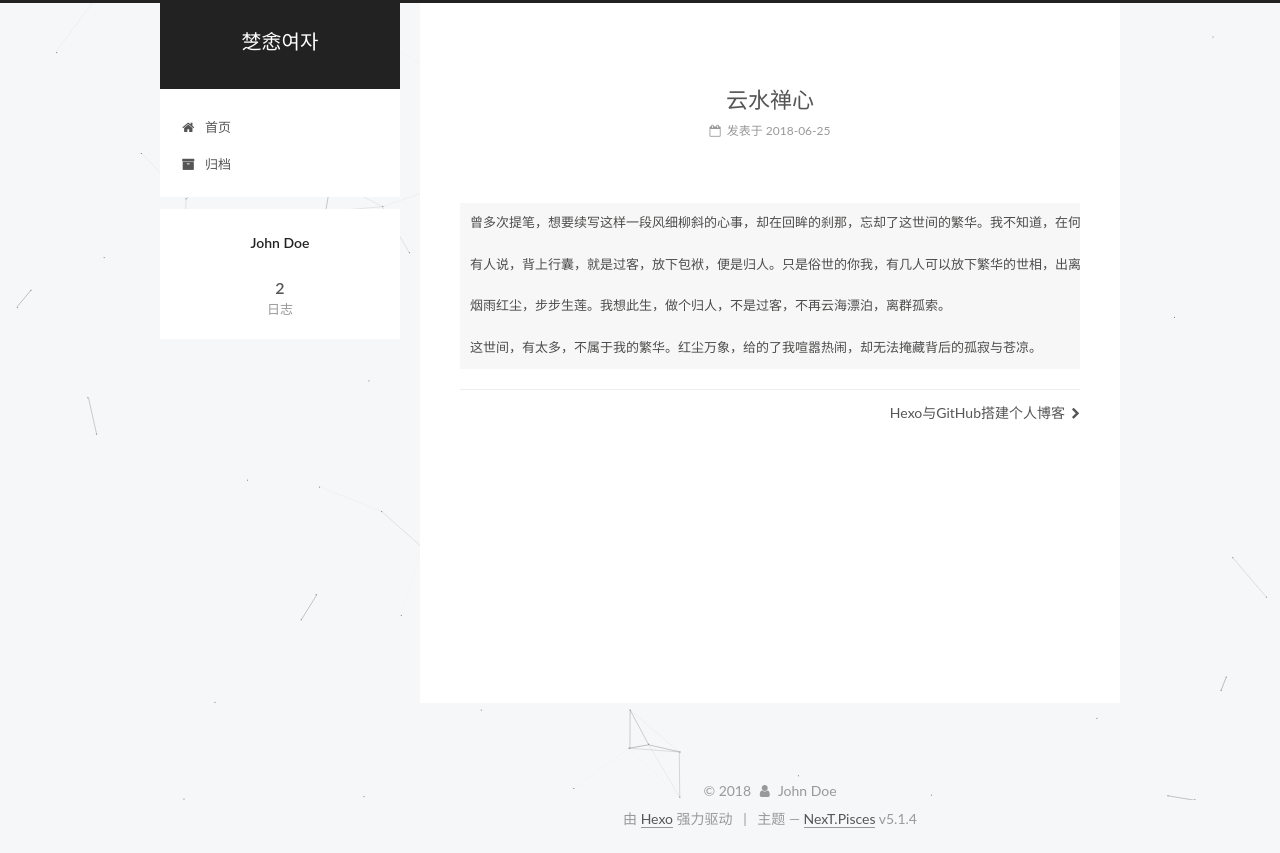
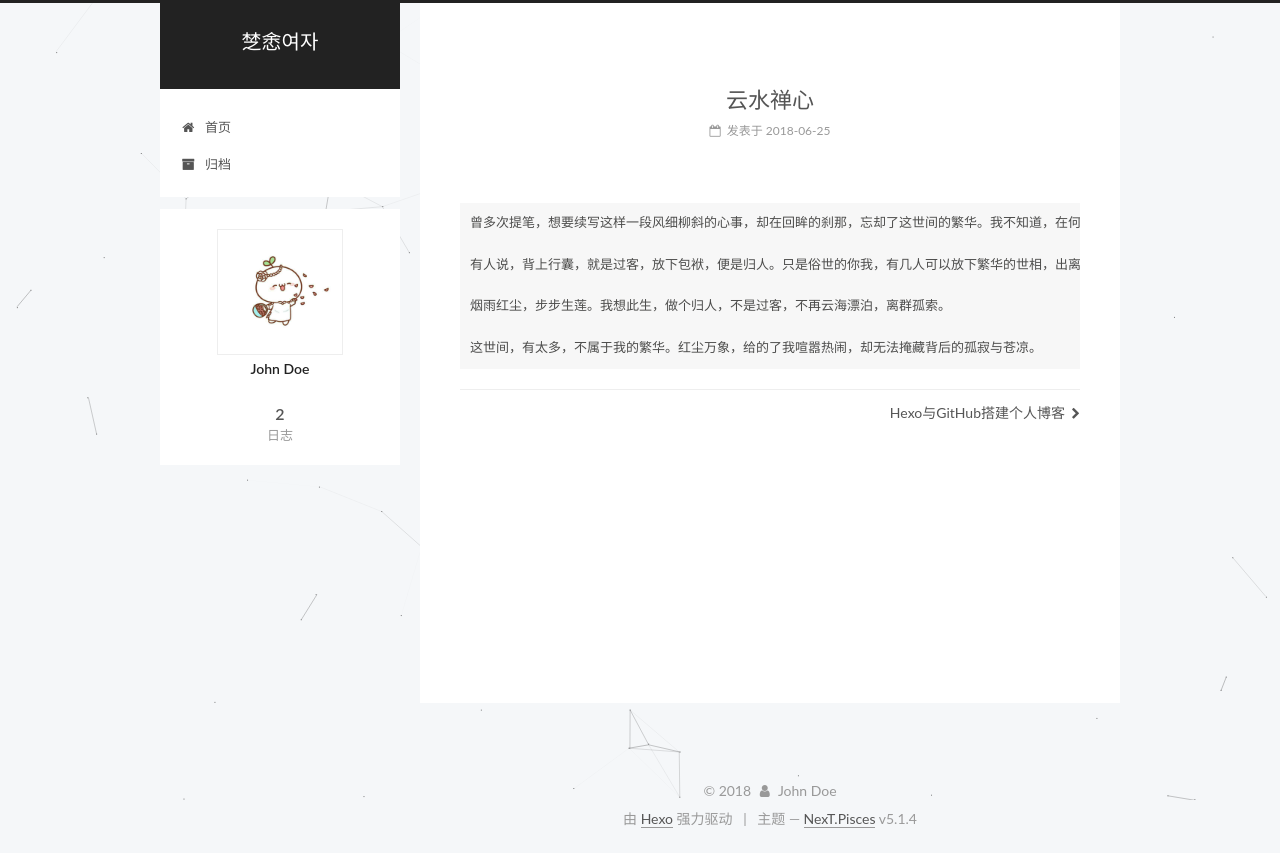
Before and after one commit to cymj0612/cymj0612.github.io, a plain HTML site: page 2018/06/25/云水禅心/index.html in a window 1280 px wide. Drawn offline with Linux system fonts and the light colour scheme; a script that the page names is missing.

Commit message:
Site updated: 2018-07-09 10:05:09

```diff
--- a/2018/06/25/云水禅心/index.html
+++ b/2018/06/25/云水禅心/index.html
@@ -237,7 +237,7 @@
     <span hidden itemprop="author" itemscope itemtype="http://schema.org/Person">
       <meta itemprop="name" content="John Doe">
       <meta itemprop="description" content="">
-      <meta itemprop="image" content="/images/avatar.gif">
+      <meta itemprop="image" content="/images/avatar_m.jpg">
     </span>
 
     <span hidden itemprop="publisher" itemscope itemtype="http://schema.org/Organization">
@@ -399,6 +399,10 @@
       <section class="site-overview-wrap sidebar-panel sidebar-panel-active">
         <div class="site-overview">
           <div class="site-author motion-element" itemprop="author" itemscope itemtype="http://schema.org/Person">
+
+              <img class="site-author-image" itemprop="image"
+                src="/images/avatar_m.jpg"
+                alt="John Doe" />
 
               <p class="site-author-name" itemprop="name">John Doe</p>
               <p class="site-description motion-element" itemprop="description"></p>
--- a/css/main.css
+++ b/css/main.css
@@ -1823,7 +1823,7 @@ pre .javascript .function {
   width: 4px;
   height: 4px;
   border-radius: 50%;
-  background: #aaade0;
+  background: #ff4238;
 }
 .links-of-blogroll {
   font-size: 13px;
```
Also changed, not shown: 2018/06/26/Hexo与GitHub搭建个人博客/index.html (+5 -1 lines), archives/2018/06/index.html (+4 -0 lines), archives/2018/index.html (+4 -0 lines), archives/index.html (+4 -0 lines), index.html (+6 -2 lines), images/avatar_m.jpg (added).
